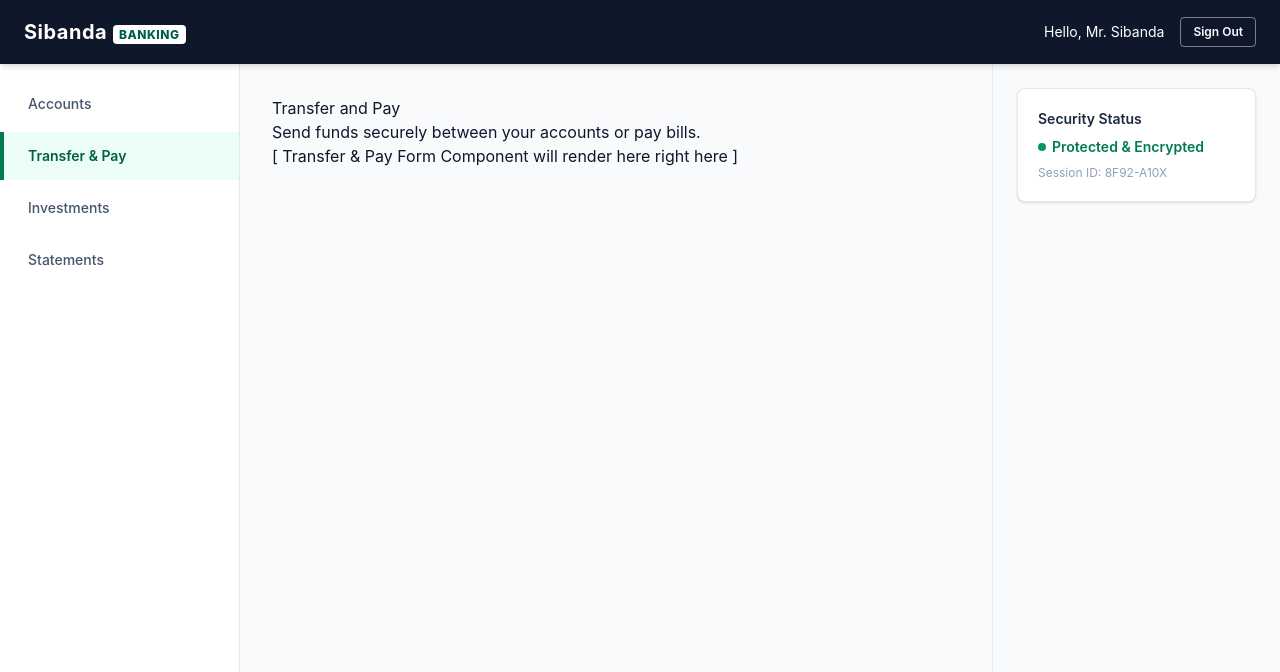
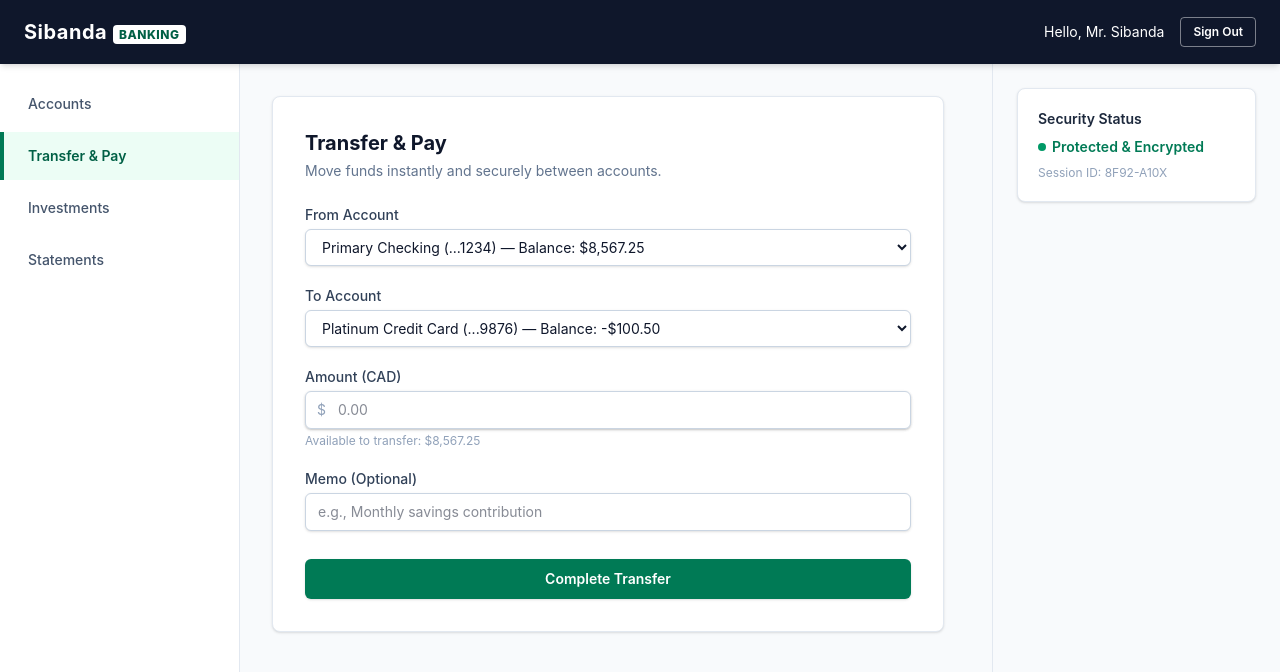
Before and after one commit to cjsibanda/BankDashboard, a React (Vite) app: page / in a window 1280 px wide. Both pictures are taken after a click on the button "Transfer & Pay". Shown: the top 672 px of the page. Built offline with nearby package versions, Linux system fonts and the light colour scheme.

Commit message:
updated TrnasferPayView to accept children so form renders them

```diff
--- a/src/components/views/TransferPayView.tsx
+++ b/src/components/views/TransferPayView.tsx
@@ -1,13 +1,18 @@
-import React from 'react';
+import React, { ReactNode } from 'react';
 
-export const TransferPayView: React.FC = () => {
+interface TransferPayViewProps {
+    children?: ReactNode;
+}
+
+export const TransferPayView: React.FC<TransferPayViewProps> = ({ children }) => {
     return (
         <div>
-            <h2>Transfer and Pay</h2>
-            <p>Send funds securely between your accounts or pay bills.</p>
-            <div>
-                [ Transfer & Pay Form Component will render here right here ]
-            </div>
+            {children || (
+                <div>
+                    <h2>Transfer & Pay</h2>
+                    <p>Send funds securely between your accounts or pay bills</p>
+                </div>
+            )}
         </div>
     );
 };
```
